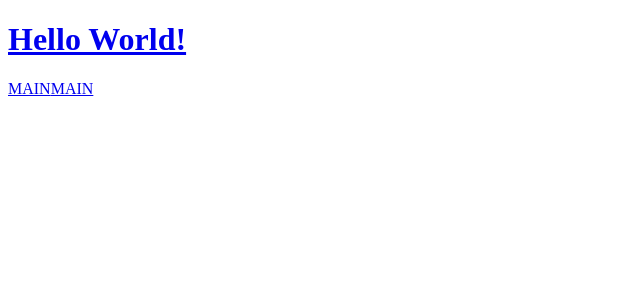
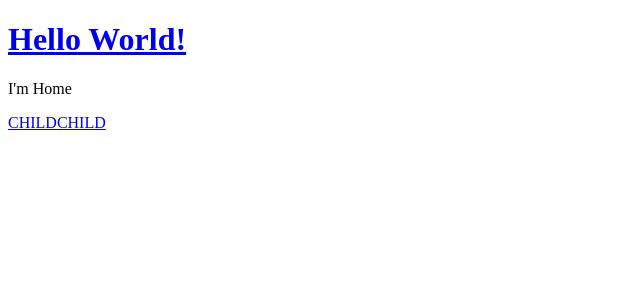
Before and after one commit to AlexAriz/react-template, a React app: page / in a window 1280 px wide. Shown: the top 300 px of the page, without its empty margins (0-640 px from the left). Built offline with nearby package versions, Linux system fonts and the light colour scheme.

Commit message:
Refactor components to handle hot reloading with router

```diff
--- a/src/js/App.js
+++ /dev/null
@@ -1,23 +0,0 @@
-import React, { Component } from 'react';
-import { AppContainer } from 'react-hot-loader';
-
-import { Link } from 'react-router-dom';
-
-class App extends Component {
-  render() {
-    return (
-      <AppContainer>
-        <div>
-          <h1>
-            <Link to="/">Hello World!</Link>
-          </h1>
-          {React.cloneElement(this.props.children, this.props)}
-          <Link to="/test/helloWorld">MAIN</Link>
-          <Link to="/foo/bar">MAIN</Link>
-        </div>
-      </AppContainer>
-    );
-  }
-}
-
-export default App;
--- a/src/js/Routes.js
+++ b/src/js/Routes.js
@@ -1,23 +1,32 @@
 import React from 'react';
-import { AppContainer } from 'react-hot-loader';
 import {
   BrowserRouter as Router,
   Route,
-  Switch
+  Switch,
+  Link
 } from 'react-router-dom';
 
 // Components
-import App from './App';
-import Main from './components/Main';
+import Home from './components/Home';
+import Child from './components/Child';
 
 const Routes = (
   <Router>
-    <App>
+    <div>
+      <h1>
+        <Link to="/">Hello World!</Link>
+      </h1>
+
       <Switch>
-        <Route path="/test/:testId" component={Main} />
-        <Route path="/foo/:testId" component={Main} />
+        <Route exact path='/' component={Home} />
+        <Route path="/test/:testId" component={Child} />
+        <Route path="/foo/:testId" component={Child} />
+        <Route render={() => <p>Not Found</p>} />
       </Switch>
-    </App>
+
+      <Link to="/test/helloWorld">CHILD</Link>
+      <Link to="/foo/bar">CHILD</Link>
+    </div>
   </Router>
 );
 
--- a/src/js/components/Main.js
+++ b/src/js/components/Child.js
@@ -1,6 +1,6 @@
 import React, { Component } from 'react';
 
-class Main extends Component {
+class Child extends Component {
   render() {
     return (
       <p>
@@ -10,4 +10,4 @@ class Main extends Component {
   }
 }
 
-export default Main;
+export default Child;
--- /dev/null
+++ b/src/js/components/Home.js
@@ -0,0 +1,11 @@
+import React, { Component } from 'react';
+
+class Home extends Component {
+  render() {
+    return (
+      <p>I'm Home</p>
+    );
+  }
+}
+
+export default Home;
--- a/src/js/index.js
+++ b/src/js/index.js
@@ -1,7 +1,6 @@
 // Packages
 import React from 'react';
 import ReactDOM from 'react-dom';
-import { AppContainer } from 'react-hot-loader';
 
 // Components
 import Routes from './Routes';
@@ -19,5 +18,5 @@ const render = (Component) => {
 render(Routes);
 
 if (module.hot) {
-  module.hot.accept('./App', () => { render(App) })
+  module.hot.accept('./Routes', () => { render(Routes) })
 }
```
